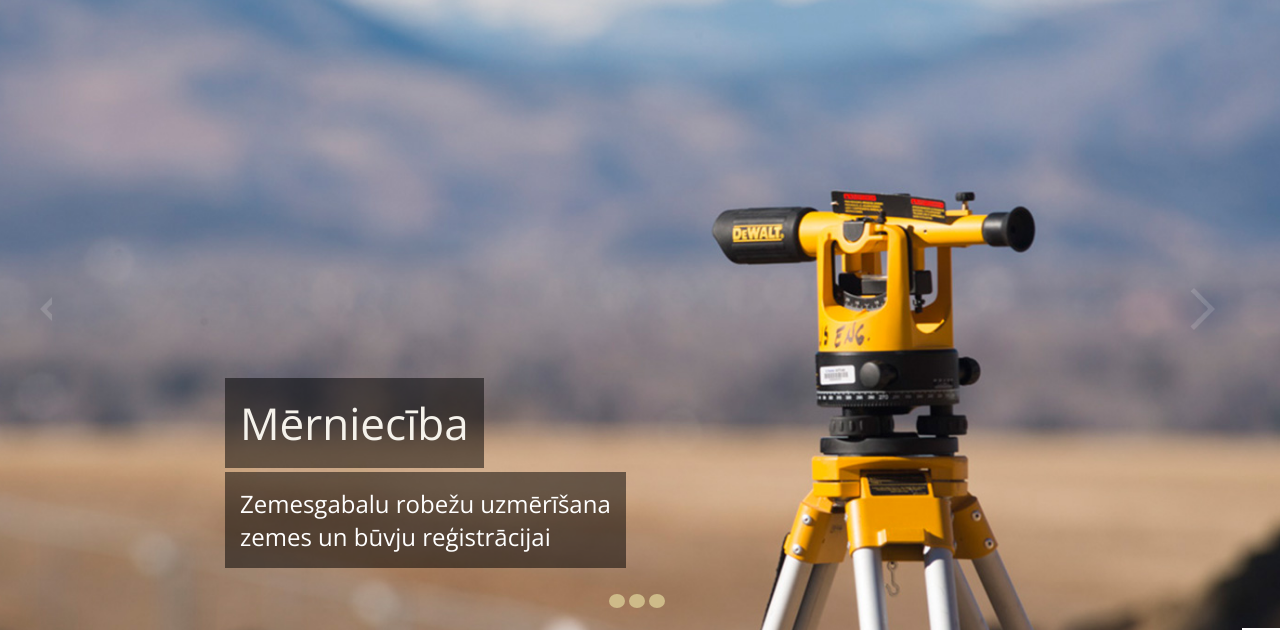
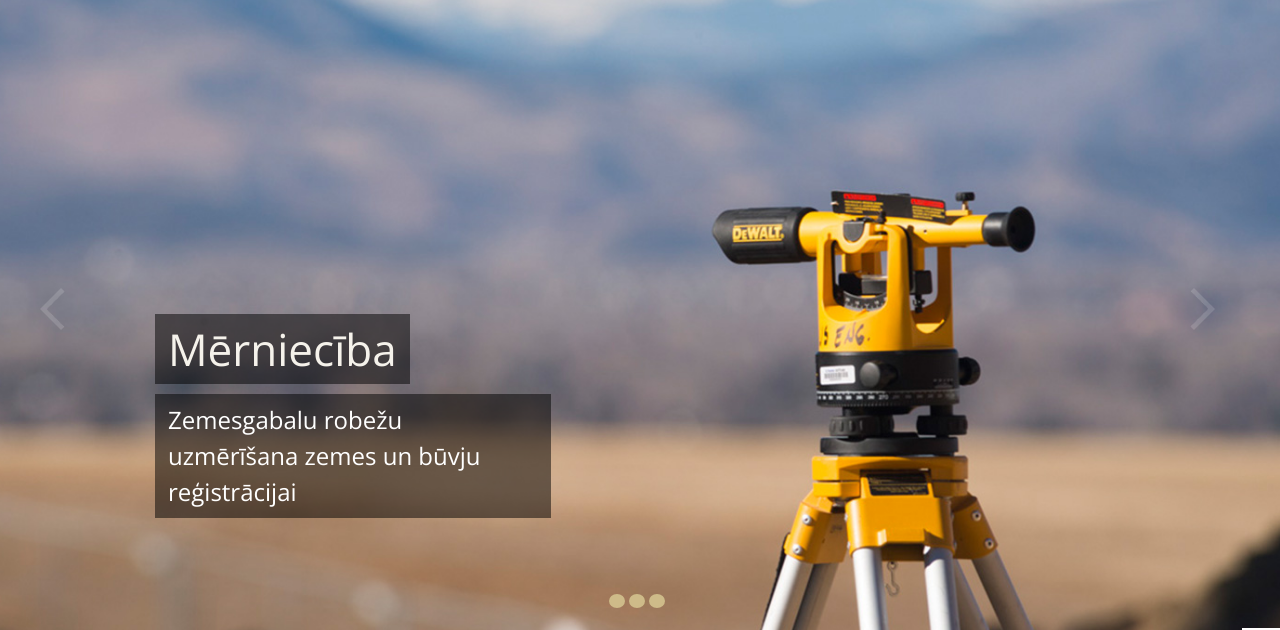
Before and after one commit to jgubins/mernieks, a plain HTML site: page index.html in a window 1280 px wide. Shown: the part 102-732 px from the top of the page. Drawn offline with nearby package versions, Linux system fonts and the light colour scheme.

Commit message:
viss pabeigts...

```diff
--- a/index.html
+++ b/index.html
@@ -47,8 +47,10 @@
 <div class="main-picture-image"></div>
 	<div class="container main-picture-container">
 
-		<div class="main-picture-title"><h1>Mērniecība</h1></div>
-		<div class="main-picture-description"><p>Zemesgabalu robežu uzmērīšana <br> zemes un būvju reģistrācijai</p></div>
+		<div class="main-picture-about-container">
+			<div class="main-picture-title"><h1>Mērniecība</h1></div>
+			<div class="main-picture-description"><p>Zemesgabalu robežu uzmērīšana zemes un būvju reģistrācijai</p></div>
+		</div>
 		<button class="main-picture-arrow-left"></button>
 		<button class="main-picture-arrow-right"></button>
 		<div class="main-picture-slider-container">
@@ -113,9 +115,7 @@
 
 
 
-
 									<!-- CENAS -->
-
 
 
 
--- a/style.css
+++ b/style.css
@@ -16,7 +16,7 @@
 
 body {
 	margin: 0;
-  font-family: 'Open Sans', sans-serif;
+ 	font-family: 'Open Sans', sans-serif;
 }
 
 input{
@@ -141,12 +141,17 @@ margin: 25px 0 10px 0;
 	bottom: 0;
 
 }
+.main-picture-about-container{
+	width: 33%;
+	position: absolute;
+  	bottom: 115px;
+  	left: 115px;
+}
 .main-picture-title{
-	position: absolute;
-  	bottom: 165px;
-  	left: 185px;
+	float: left;
   	background-color: rgba(0, 0, 0, 0.5);
-  	padding: 15px;
+  	padding: 5px 13px;
+  	margin-bottom: 10px;
 }
 .main-picture-title h1 {
 	font-size: 44px;
@@ -156,16 +161,15 @@ margin: 25px 0 10px 0;
 	margin: 0px;
 }
 .main-picture-description{
-	position: absolute;
-	bottom: 65px;
-	left: 185px;
+	float: left;
 	background-color: rgba(0, 0, 0, 0.5);
-	padding: 15px;
+	padding: 8px 13px;
 }
 .main-picture-description p {
 	color: white;
 	font-size: 24px;
 	margin: 0px;
+	line-height: 1.5;
 }
 .main-picture-arrow-left,
 .main-picture-arrow-right{
@@ -180,6 +184,7 @@ margin: 25px 0 10px 0;
 }
 .main-picture-arrow-left{
 	left: 0px;
+	width: 50px;
 	background-image: url("img/arrow_left.png");
 }
 .main-picture-arrow-right{
@@ -187,6 +192,11 @@ margin: 25px 0 10px 0;
 	width: 50px;
 	background-image: url("img/arrow_right.png");
 }
+.main-picture-arrow-left:focus,
+.main-picture-arrow-right:focus{
+	outline: 0;
+}
+
 .main-picture-slider-container{
 	/*background-color: white;*/
 	width:62px;
@@ -316,9 +326,10 @@ margin: 25px 0 10px 0;
 	padding-left: 15px;
 	padding-right: 15px;
 }
-.dark-background{
+.price-list-table tr:nth-child(odd) td{
 	background-color: #f2ebe1;
 }
+
 .header-service-cell,
 .header-currency-cell{
 	border-bottom: 1px solid #dfd9cf;
@@ -340,8 +351,8 @@ margin: 25px 0 10px 0;
 }
 
 
+						/*PAR MUMS*/
 
-						/*PAR MUMS*/
 
 .about-picture-container{
 	border-radius: 50%;
@@ -419,7 +430,7 @@ margin: 25px 0 10px 0;
 	display: inline-block;
 	overflow: hidden;
 	height: 70px;
-	margin: 2%;
+	margin: 20px 11px;
 }
 .logo-item:hover .client-image{
 	position: relative;
@@ -429,9 +440,8 @@ margin: 25px 0 10px 0;
 	display: block;
 }
 .client-block{
-  	margin-left: 15px;
- 	margin-right: 15px;
   	text-align: justify;
+  	margin: 0 -5px;
 }
 .client-block::after{
   content:'';
@@ -439,8 +449,6 @@ margin: 25px 0 10px 0;
   vertical-align:top;
   width:35%;
 }
-
-
 
 
 
@@ -512,6 +520,7 @@ margin: 25px 0 10px 0;
 	font-family: 'Open Sans', sans-serif;
 	font-size: 12px;
 	padding: 10px;
+	overflow: hidden;
 
 
 }
```
